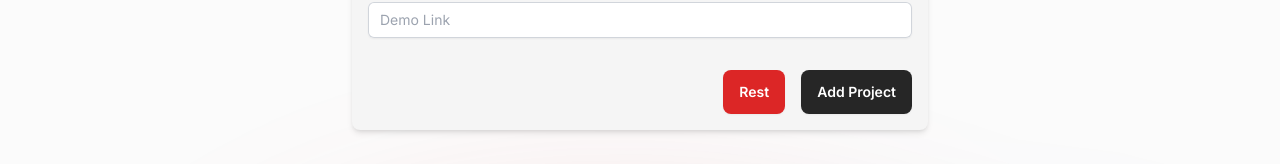
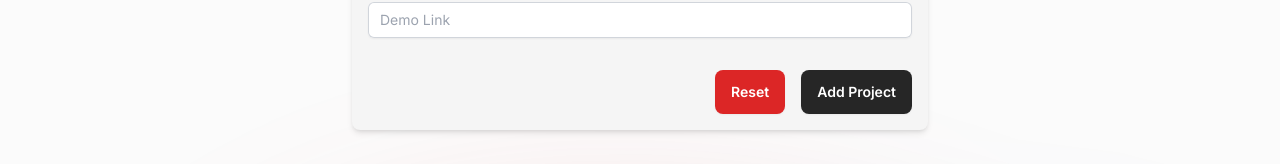
Before and after one commit to onamkrverma/nextjs-portfolio, a Next.js app: page /dashboard/project in a window 1280 px wide. Shown: the part 838-1002 px from the top of the page. Built offline with nearby package versions, Linux system fonts and the light colour scheme.

Commit message:
Fix: typos

```diff
--- a/components/AddEditForm.tsx
+++ b/components/AddEditForm.tsx
@@ -90,7 +90,7 @@ const AddEditForm = ({
         />
         <div className="flex justify-end gap-4 items-center mt-4">
           <Button type="reset" title="Reset" variant="danger">
-            Rest
+            Reset
           </Button>
           <Button
             type="submit"
```
